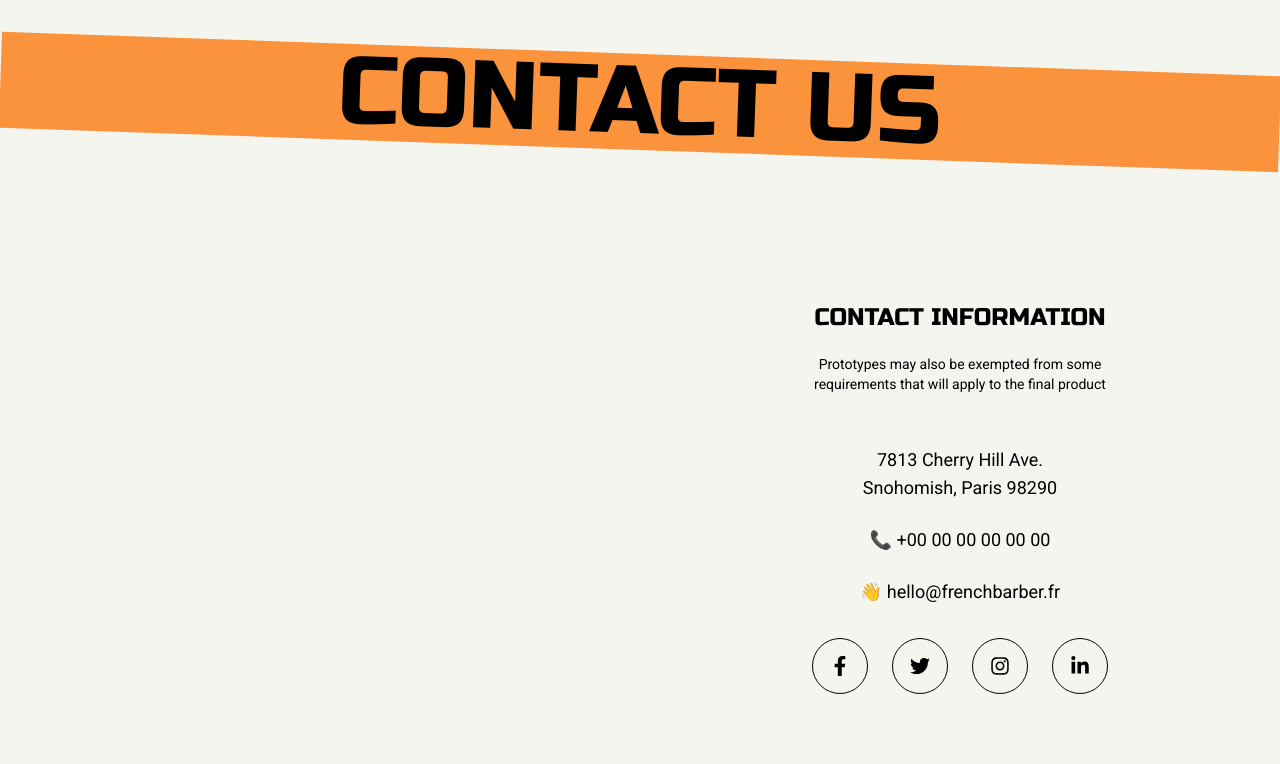
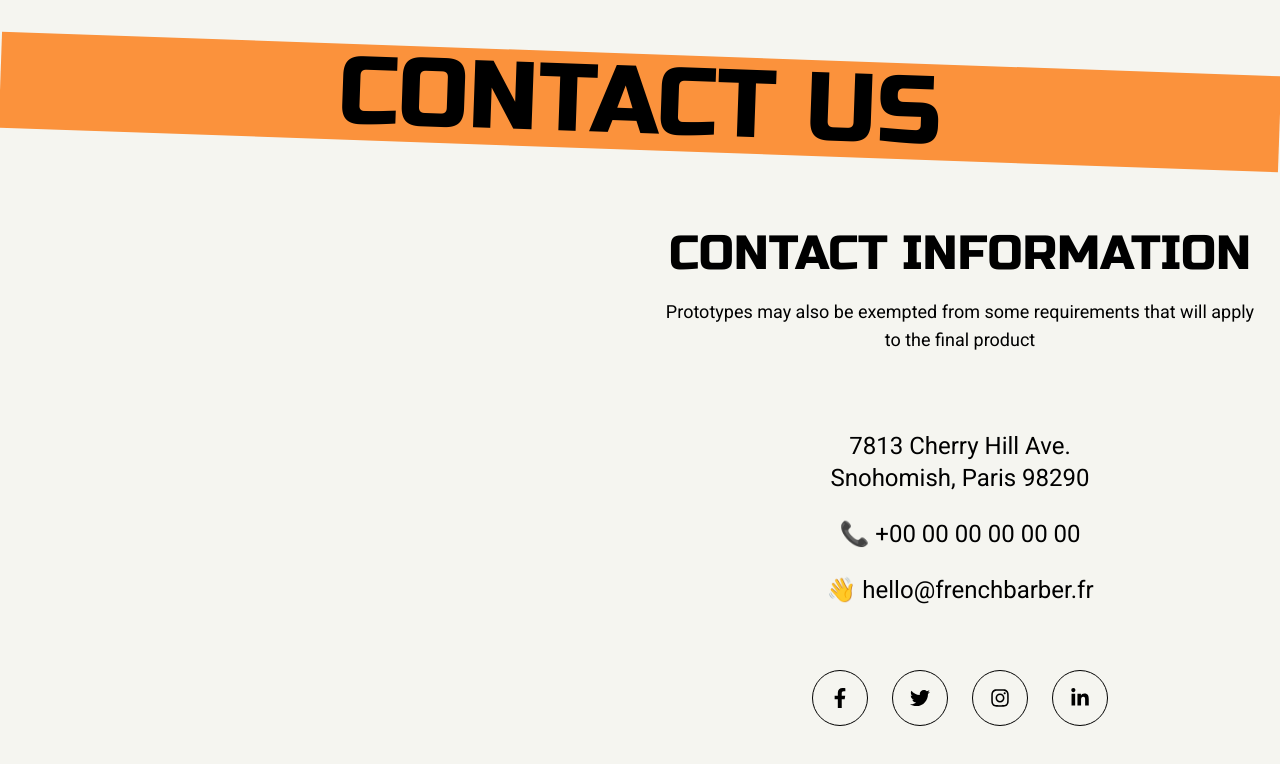
Before and after one commit to MSpilari/barber-shop, a Next.js app: page / in a window 1280 px wide. Shown: the part 7119-7883 px from the top of the page. Built offline with nearby package versions, Linux system fonts and the light colour scheme.

Commit message:
Inserindo classes p/ screen large e componentes de email/mediaIcons

```diff
--- a/src/components/Contact/Contact.tsx
+++ b/src/components/Contact/Contact.tsx
@@ -1,76 +1,41 @@
 import Image from 'next/future/image'
 import contact_1 from '../../assets/contact_1.png'
-import {
-  FaFacebookF,
-  FaTwitter,
-  FaInstagram,
-  FaLinkedinIn
-} from 'react-icons/fa'
+import { SectionBadge } from '../Services/Common/SectionBadge'
+import { AddressPhoneEmail } from './AddressPhoneEmail'
+import { SocialMediaIcons } from './SocialMediaIcons'
 
 const Contact = () => {
-  const iconsList = [
-    <FaFacebookF key="FaFacebookF" />,
-    <FaTwitter key="FaTwitter" />,
-    <FaInstagram key="FaInstagram" />,
-    <FaLinkedinIn key="FaLinkedinIn" />
-  ]
-
   return (
     <section className="w-full flex flex-col overflow-x-hidden">
-      <div
-        className="bg-orange-400 h-20 text-5xl mt-4 uppercase flex items-center justify-center whitespace-nowrap rotate-2
-         lg:text-8xl lg:h-24 lg:mt-6"
-      >
-        Contact Us
-      </div>
+      <SectionBadge title="Contact Us" extraStyleDiv="bg-orange-400 rotate-2" />
 
       <div className="z-10 flex flex-col items-center justify-center lg:flex-row">
         <div className="relative w-80 h-80 flex lg:w-1/2 lg:h-[50rem]">
           <Image
             src={contact_1}
-            className="w-64 h-80 absolute z-10 left-0 -top-6 lg:left-14 lg:w-[34rem] lg:h-[35rem] xl:h-[41rem] "
+            className="w-64 h-80 absolute z-10 left-0 -top-6 xl:left-14 lg:w-[34rem] lg:h-[35rem] xl:h-[41rem] "
             alt="barber_1 Pic"
             sizes="50vw"
           />
         </div>
 
-        <div className="w-80 h-[26rem] flex flex-col items-center gap-12 lg:w-[38rem] lg:h-[31rem]">
-          <div className="w-80 h-72 flex flex-col items-center gap-10">
-            <div className="w-80 h-28 flex flex-col items-center gap-5">
-              <h1 className="uppercase text-2xl text-center">
+        <div className="w-80 h-[26rem] flex flex-col items-center gap-12 lg:self-start lg:mt-20 xl:w-[38rem] xl:h-[31rem]">
+          <div className="w-80 h-72 flex flex-col items-center gap-10 xl:w-[38rem] xl:h-[25rem]">
+            <div className="w-80 h-28 flex flex-col items-center gap-5 xl:w-[38rem] xl:h-40">
+              <h1 className="uppercase text-2xl text-center lg:text-2xl xl:text-5xl">
                 Contact Information
               </h1>
 
-              <p className="text-sm font-Roboto text-center">
+              <p className="text-sm font-Roboto text-center lg:text-lg">
                 Prototypes may also be exempted from some requirements that will
                 apply to the final product
               </p>
             </div>
 
-            <div className="w-80 h-36 flex flex-col items-center gap-6">
-              <p className="text-lg font-Roboto text-center">
-                7813 Cherry Hill Ave. <br /> Snohomish, Paris 98290
-              </p>
+            <AddressPhoneEmail />
+          </div>
 
-              <p className="text-lg font-Roboto text-center">
-                📞 +00 00 00 00 00 00
-              </p>
-
-              <p className="text-lg font-Roboto text-center">
-                👋 hello@frenchbarber.fr
-              </p>
-            </div>
-          </div>
-          <ul className="w-80 h-14 flex items-center justify-center gap-6">
-            {iconsList.map((icon, index) => (
-              <li
-                key={index}
-                className="w-14 h-14 flex items-center justify-center text-xl border border-solid border-black rounded-full"
-              >
-                {icon}
-              </li>
-            ))}
-          </ul>
+          <SocialMediaIcons />
         </div>
       </div>
     </section>
```
